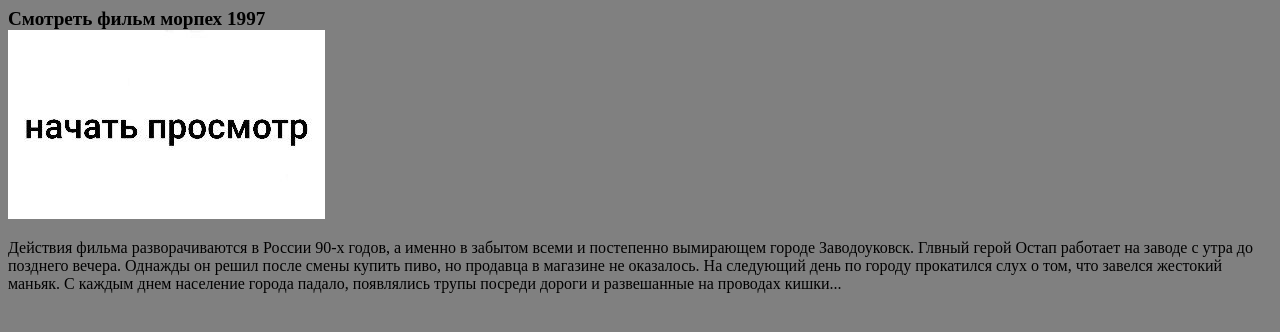
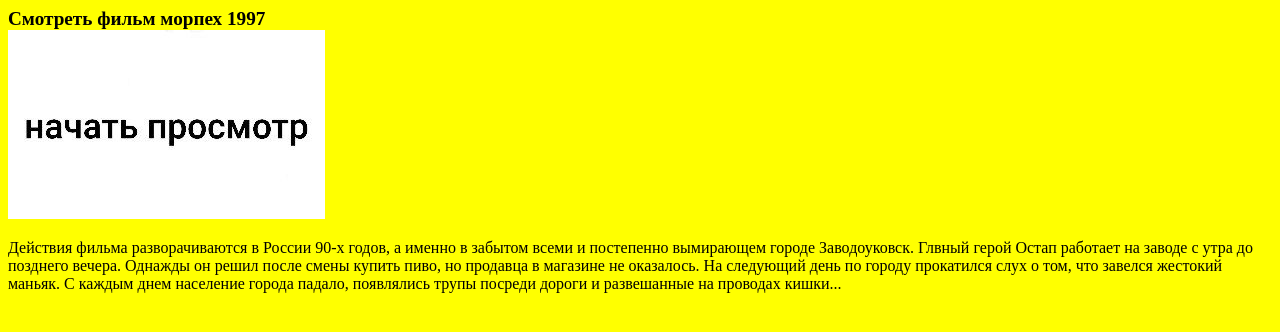
Before and after one commit to pepen40/morpeh, a plain HTML site: page index.html in a window 1280 px wide. Drawn offline with Linux system fonts and the light colour scheme.

Commit message:
Update index.html

```diff
--- a/index.html
+++ b/index.html
@@ -3,7 +3,7 @@
 <head>
     <style>
         body {
-            background-color:gray
+            background-color:yellow
         }
     </style>
     <meta charset="UTF-8">
```
